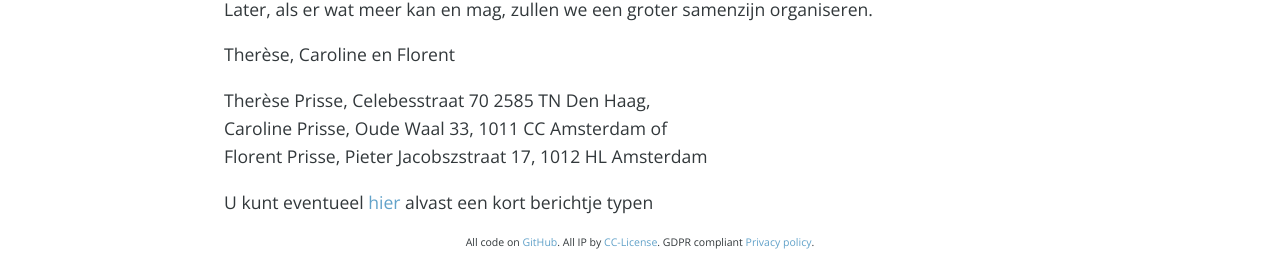
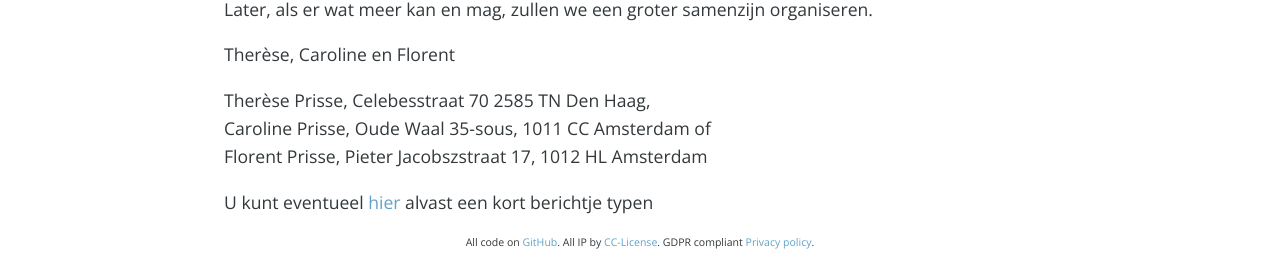
Before and after one commit to fprisse/Weblog, a Jekyll site: the page built from louise.md, in a window 1280 px wide. Shown: the part 1025-1291 px from the top of the page. Built offline with Jekyll 4.4.1, drawn with Linux system fonts in a browser that asks for light colours; nearby versions of some CDN libraries; comment, search, counter and statistics services are not loaded.

Commit message:
Update louise.md
Extra

```diff
--- a/louise.md
+++ b/louise.md
@@ -22,7 +22,7 @@ Later, als er wat meer kan en mag, zullen we een groter samenzijn organiseren.
 Therèse, Caroline en Florent
 
 Therèse Prisse, Celebesstraat 70 2585 TN Den Haag,
-Caroline Prisse, Oude Waal 33, 1011 CC Amsterdam of
+Caroline Prisse, Oude Waal 35-sous, 1011 CC Amsterdam of
 Florent Prisse, Pieter Jacobszstraat 17, 1012 HL Amsterdam
 
 U kunt eventueel [hier](https://prisse.nl/talktome/) alvast een kort berichtje typen
```
